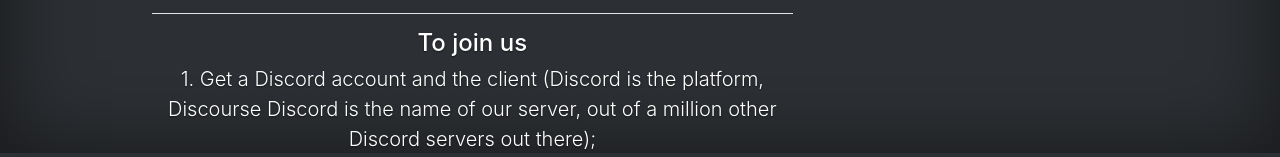
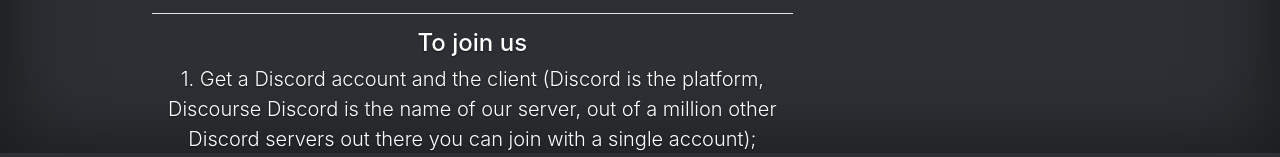
Before and after one commit to eugeniopacceli/DiscourseDiscordElections, a website: page landing.html in a window 1280 px wide. Shown: the part 647-804 px from the top of the page. Drawn offline with Linux system fonts and the light colour scheme.

Commit message:
Little more text at the landing page.

```diff
--- a/landing.html
+++ b/landing.html
@@ -43,7 +43,7 @@
                 <p class="lead">We host a private chat room on <a href="https://discordapp.com/">Discord</a>, with text and voice channels, primarily in english. Discord is the coolest voice/text chat platform available out there. Discord is available through the browser, apps for Android/iOS and MacOS/Windows/Linux clients!</p>
                 <hr style="background: white;">
                 <h4>To join us</h4>
-                <p class="lead">1. Get a Discord account and the client (Discord is the platform, Discourse Discord is the name of our server, out of a million other Discord servers out there);</p>
+                <p class="lead">1. Get a Discord account and the client (Discord is the platform, Discourse Discord is the name of our server, out of a million other Discord servers out there you can join with a single account);</p>
                 <p class="lead">2. Stick around and read the rules or click the button bellow!</p>
                 <a href="https://discord.gg/8h5FEx2"><button type="button" class="btn btn-secondary btn-lg">Join Discourse Discord</button></a>
               </div>
```
